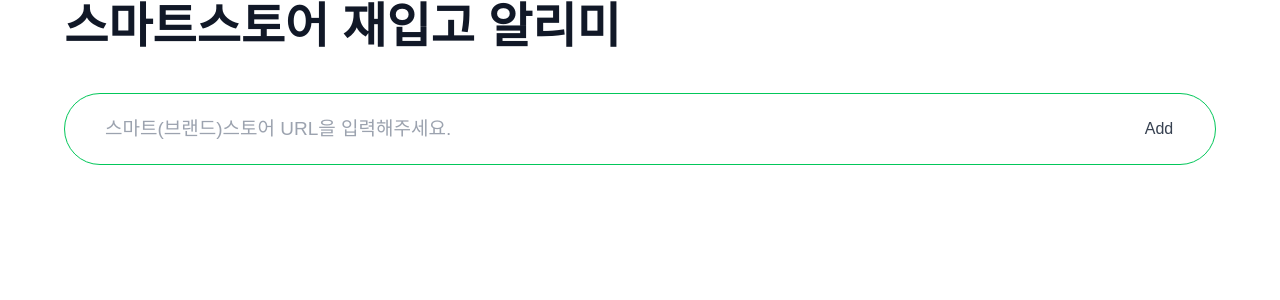
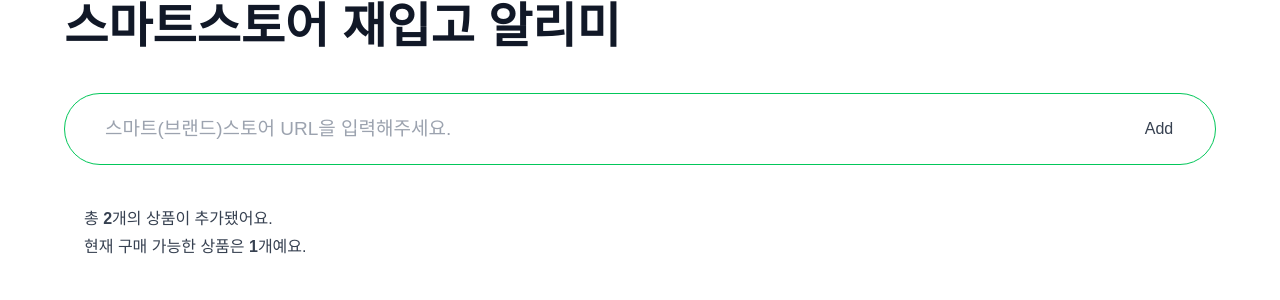
Before and after one commit to ForestLee0513/smartstore-restock-checker-fe, a Next.js app: page / in a window 1280 px wide. Shown: the top 300 px of the page. Built offline with nearby package versions, Linux system fonts and the light colour scheme.

Commit message:
[feat] 상품 개수 카운팅 텍스트 추가

```diff
--- a/src/app/page.tsx
+++ b/src/app/page.tsx
@@ -16,6 +16,12 @@
           </button>
         </div>
       </form>
+      <div className="col-span-4 pc:col-span-8 ml-[10px] pc:ml-[20px]">
+        총 <span className="font-bold">2</span>개의 상품이 추가됐어요.
+        <br />
+        현재 구매 가능한 상품은 <span className="font-bold">1</span>개예요.
+      </div>
+      {/* 상품 리스트 map... */}
       <div></div>
     </>
   );
```
